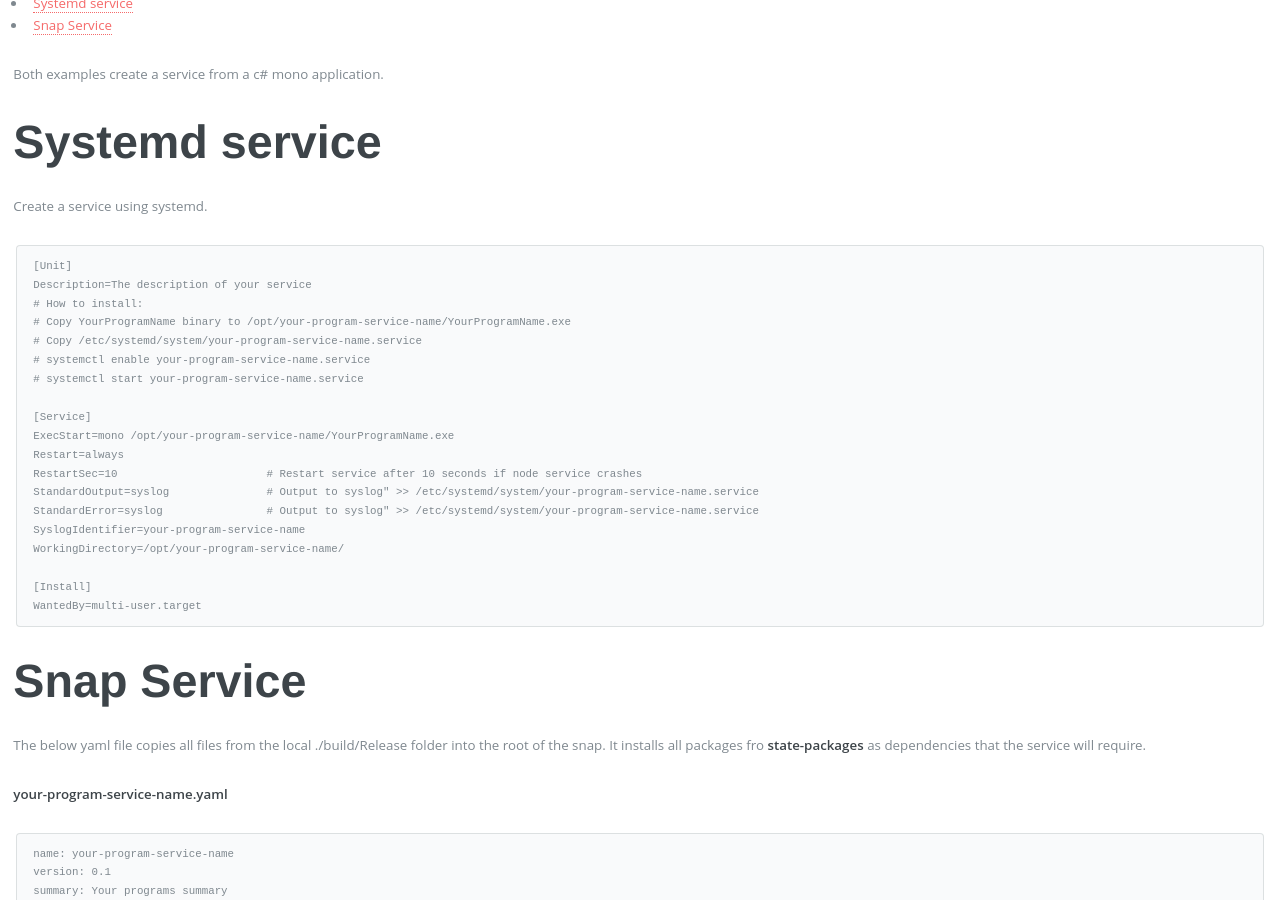
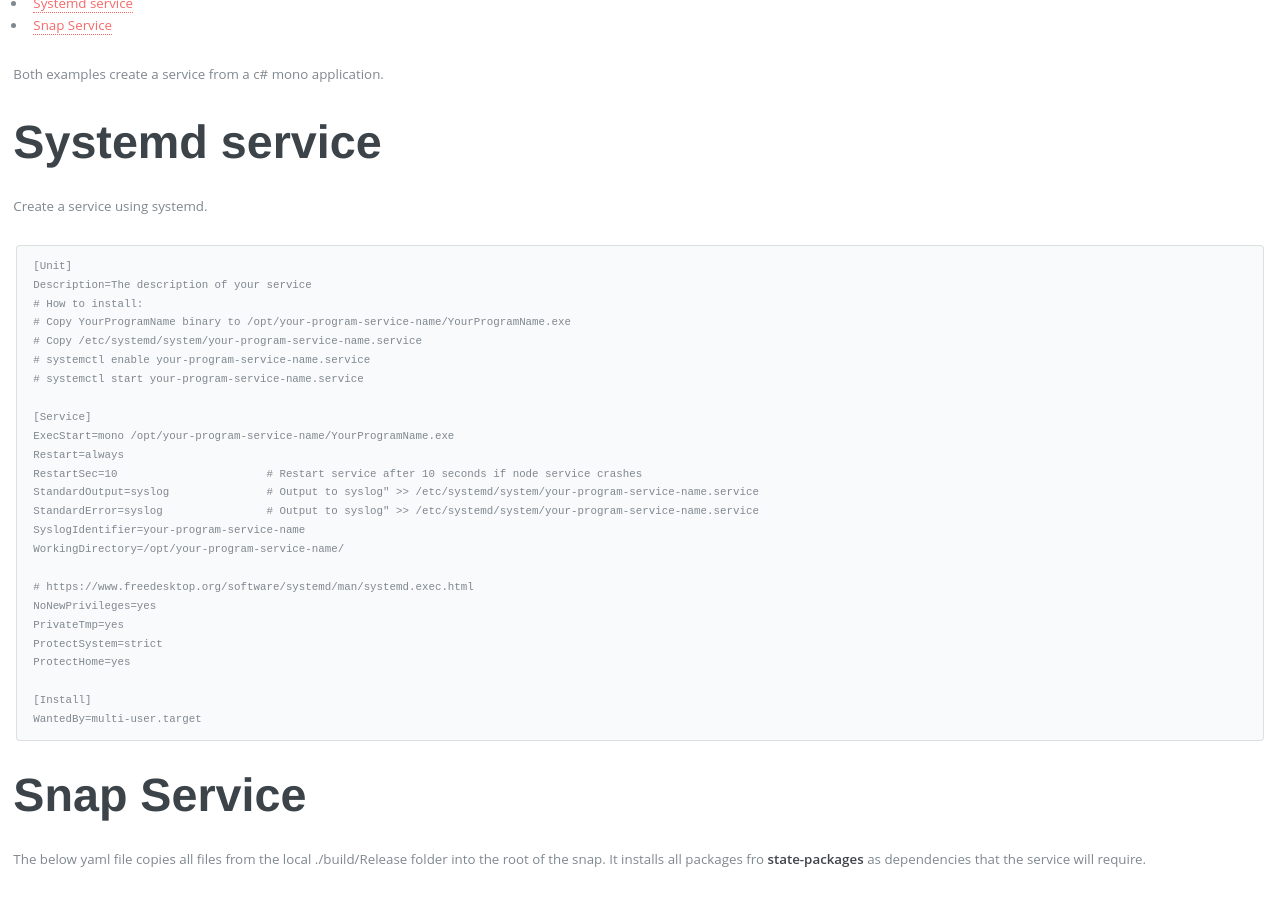
Before and after one commit to majorsilence/Dev, a Jekyll site: the page built from docs/Services/linux-service.md, in a window 1280 px wide and 900 px high, scrolled down 288 px. Built offline with Jekyll 4.4.1, drawn with Linux system fonts in a browser that asks for light colours.

Commit message:
Update linux-service.md

```diff
--- a/docs/Services/linux-service.md
+++ b/docs/Services/linux-service.md
@@ -27,6 +27,12 @@ StandardOutput=syslog               # Output to syslog" >> /etc/systemd/system/y
 StandardError=syslog                # Output to syslog" >> /etc/systemd/system/your-program-service-name.service
 SyslogIdentifier=your-program-service-name
 WorkingDirectory=/opt/your-program-service-name/
+
+# https://www.freedesktop.org/software/systemd/man/systemd.exec.html
+NoNewPrivileges=yes
+PrivateTmp=yes
+ProtectSystem=strict
+ProtectHome=yes
 
 [Install]
 WantedBy=multi-user.target
```
